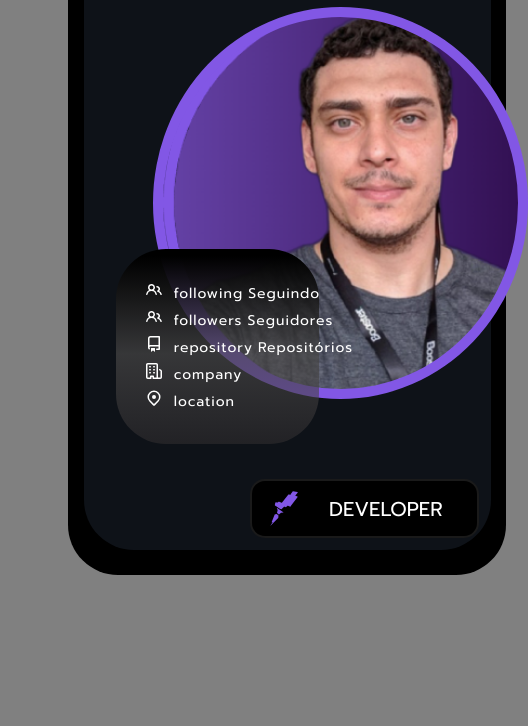
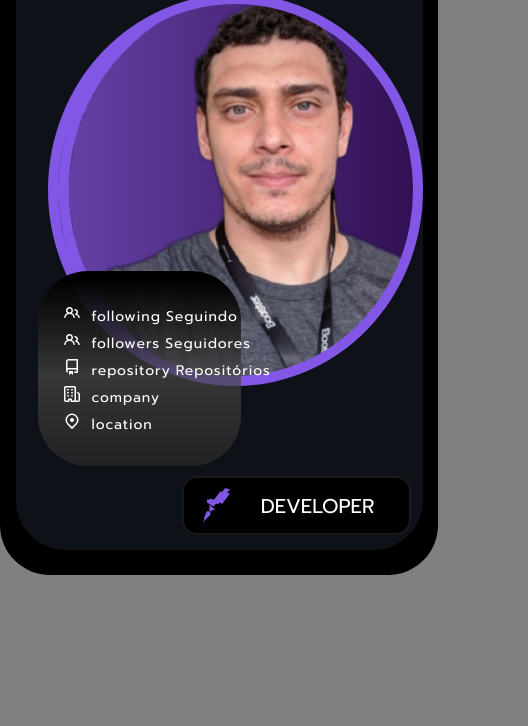
Before and after one commit to douglasabnovato/rocket-card, a plain HTML site: page index.html in a window 390 px wide. Shown: the part 118-844 px from the top of the page, 528 px wide, since content can reach past the window. Drawn offline with Linux system fonts and the light colour scheme; no server answers.

Commit message:
design responsive

```diff
--- a/style.css
+++ b/style.css
@@ -87,8 +87,7 @@ body {
 .profile {
     width: 100%;
     height: 64%;
-    margin-top: 15px;
-    margin-left: 37px;
+    margin-top: 2px;
 }
 
 .profile .image-profile {
@@ -108,11 +107,13 @@ body {
     color: white;
     background: linear-gradient(180deg, #000000 3.65%, rgba(70, 69, 69, 0.72) 53.65%, rgba(62, 56, 56, 0.42) 100%);
     border-radius: 50px;
-    margin-top: -150px;
+    margin-top: -115px;
+    margin-left: -10px;
 }
 
 .contacts ul {
-    padding: 30px;
+    padding-top: 31px;
+    padding-left: 26px;
     width: 195.5px;
     height: 194.7px;
 }
@@ -152,7 +153,7 @@ body {
     align-items: center;
     width: 229px;
     height: 59.47px;
-    margin-top: 35px;
+    margin-top: 10px;
     margin-right: 12px;
     background: #000000;
     border: 2px solid #1A1A1A;
@@ -203,3 +204,12 @@ body {
     line-height: 30px;
     color: #FFFFFF;
 }
+
+@media (min-width : 375px) and (max-width: 800px) {
+
+    body {
+        width: 100vw;
+        height: 100vh;
+        margin: 0;
+    }
+}
```
Also changed, not shown: .github/desktop-5.jpg (added), .github/mobile-2.jpg (added), 1 other file.
